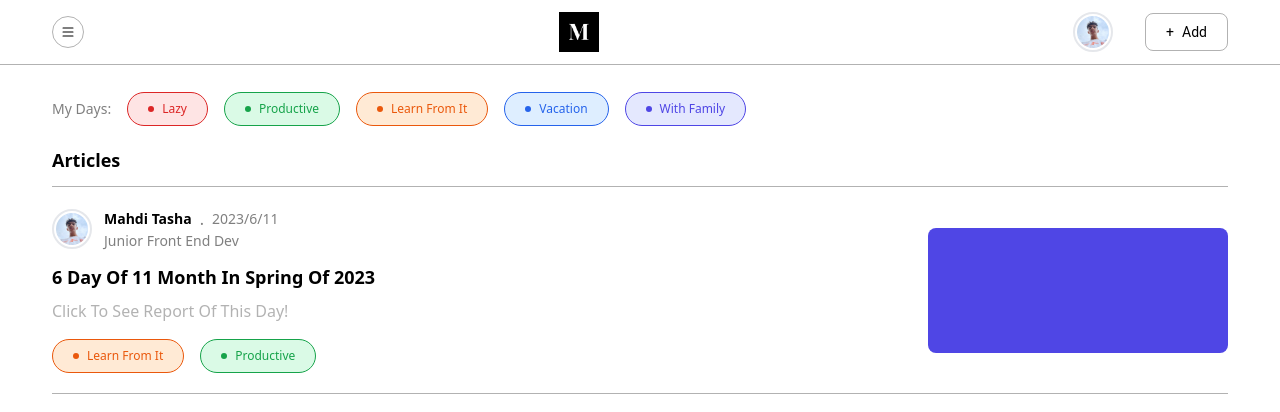
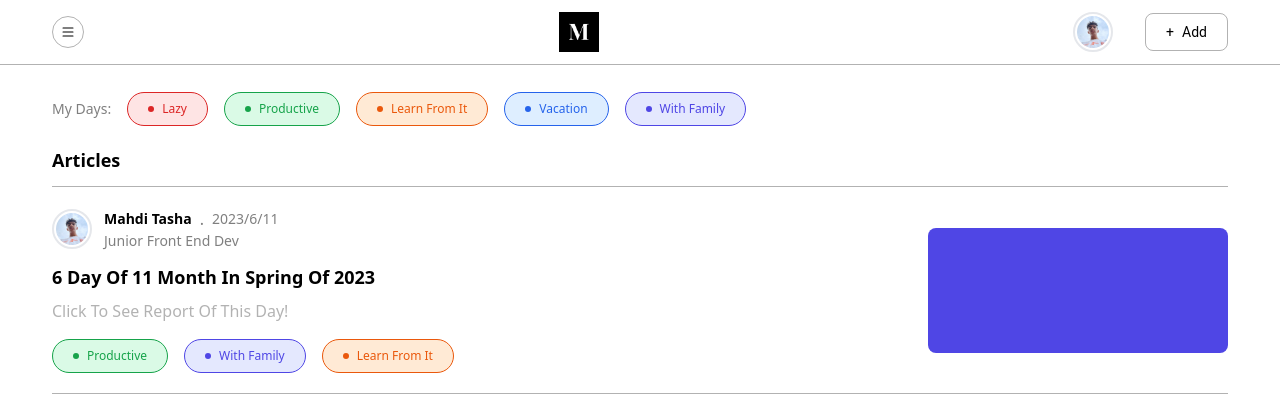
Before and after one commit to MohamadMahdi-Tasha/coffeCatchUp, a React (Vite) app: page / in a window 1280 px wide. Shown: the top 412 px of the page. Built offline with nearby package versions, Linux system fonts and the light colour scheme.

Commit message:
added some intractivity to items in home page

```diff
--- a/src/components/chunks/articleItemComponent.tsx
+++ b/src/components/chunks/articleItemComponent.tsx
@@ -7,10 +7,11 @@ import DaysTypeOfArticleComponent from "./daysTypeOfArticleComponent";
 interface articleItemPropsType {
     img?: string;
     date: string;
+    types: string[];
 }
 
 // Exporting functional component as default
-export default function ArticleItemComponent({img, date}: articleItemPropsType){
+export default function ArticleItemComponent({img, date, types}: articleItemPropsType){
     // Variables
     const selectedDate:Date = new Date(date);
     const monthOfSelectedDate:number = selectedDate.getMonth();
@@ -39,8 +40,11 @@ export default function ArticleItemComponent({img, date}: articleItemPropsType){
                             </h1>
                             <p className={'font-light text-black/30 mb-4'}>Click To See Report Of This Day!</p>
                             <div className={'flex flex-wrap md:gap-4 gap-2'}>
-                                <DaysTypeOfArticleComponent type='learned' />
-                                <DaysTypeOfArticleComponent type='productive' />
+                                {
+                                    types.map((type:string, index:number) =>
+                                        <DaysTypeOfArticleComponent key={index} type={type} />
+                                    )
+                                }
                             </div>
                         </div>
                     </div>
--- a/src/pages/homePage.tsx
+++ b/src/pages/homePage.tsx
@@ -11,16 +11,16 @@ export default function HomePage():JSX.Element{
         <ContainerComponent className={'mt-20 p-3'}>
             <div className={'flex flex-wrap md:gap-4 gap-2 items-center mb-5'}>
                 <h6 className={'text-black/50 text-sm'}>My Days:</h6>
-                <DaysTypeButtonComponent isInArticleItem={false} type='lazy' />
-                <DaysTypeButtonComponent isInArticleItem={false} type='productive' />
-                <DaysTypeButtonComponent isInArticleItem={false} type='learned' />
-                <DaysTypeButtonComponent isInArticleItem={false} type='vacation' />
-                <DaysTypeButtonComponent isInArticleItem={false} type='family' />
+                <DaysTypeButtonComponent type='lazy' />
+                <DaysTypeButtonComponent type='productive' />
+                <DaysTypeButtonComponent type='learned' />
+                <DaysTypeButtonComponent type='vacation' />
+                <DaysTypeButtonComponent type='family' />
             </div>
             <div>
                 <h3 className={'text-black text-lg font-bold mb-3'}>Articles</h3>
                 <ul className={'home-page__articles-list'}>
-                    <ArticleItemComponent img={'sd'} date={'2023/12/6'}/>
+                    <ArticleItemComponent types={['productive', 'family', 'learned']} img={'sd'} date={'2023/12/6'}/>
                 </ul>
             </div>
         </ContainerComponent>
```
